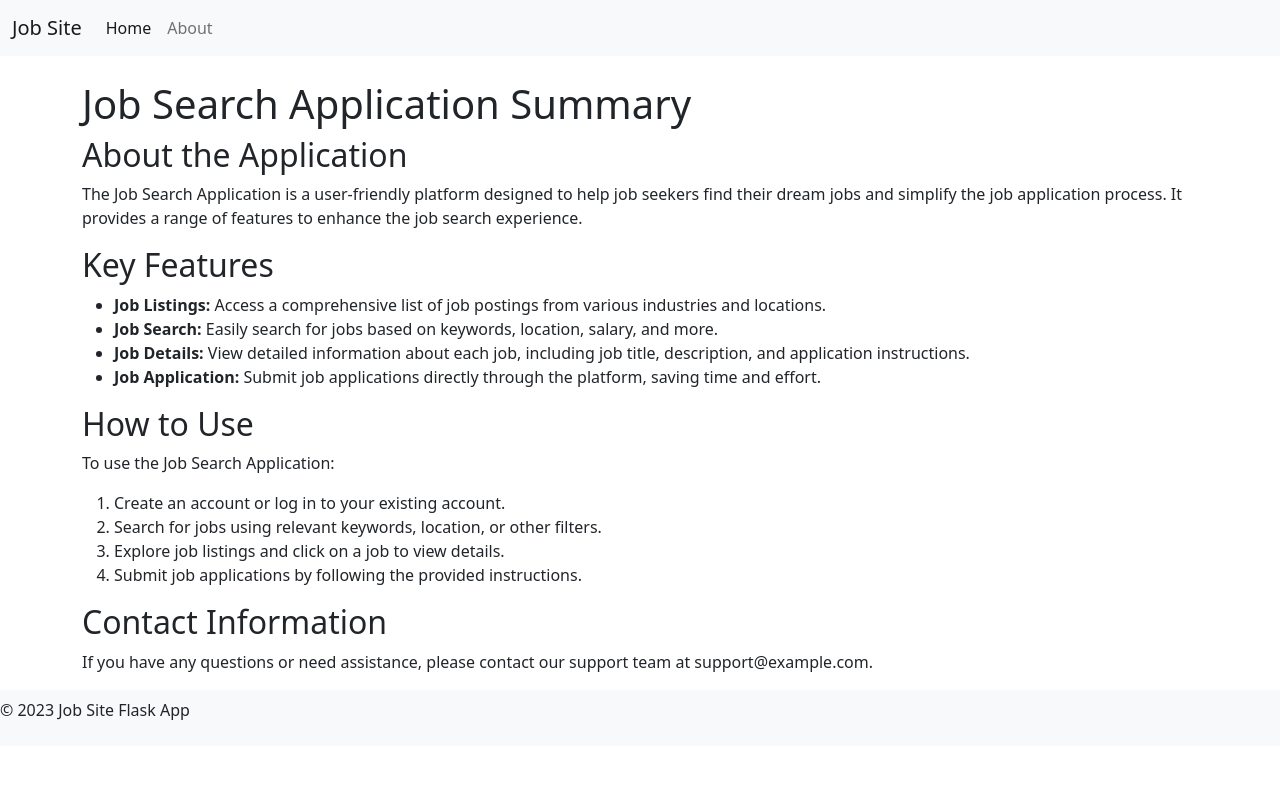
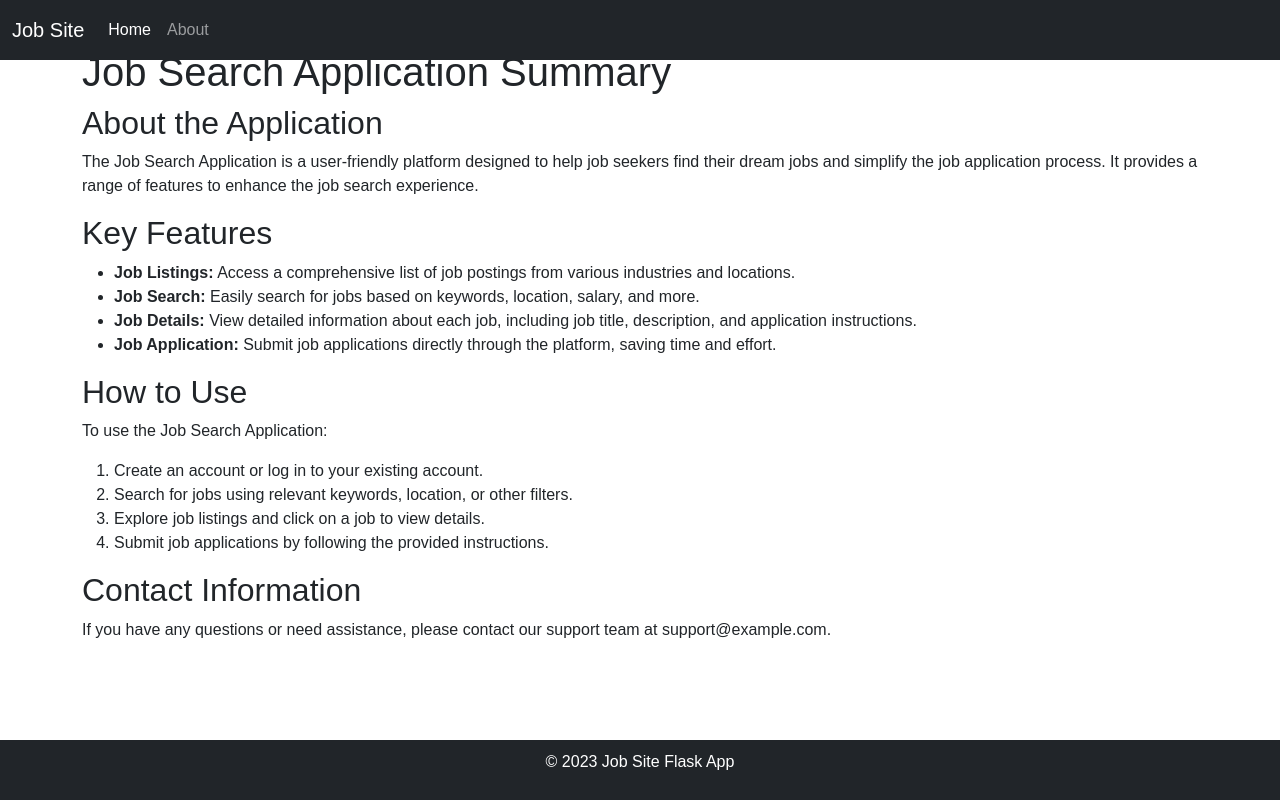
Before and after one commit to CSU-ITCapstone-Fall-23/TeleWork, a Flask app: page /about in a window 1280 px wide. Run offline with Flask 3, Linux system fonts and the light colour scheme; some libraries are stand-ins or nearby versions.

Commit message:
changed the footer and the header

```diff
--- a/templates/about.html
+++ b/templates/about.html
@@ -10,9 +10,7 @@
   <body>
     {% extends "template.html" %}
     {% block content %}
-    <header>
-      <h1>Job Search Application Summary</h1>
-  </header>
+      <h1  class="mt-5">Job Search Application Summary</h1>
   <section>
       <h2>About the Application</h2>
       <p>
--- /dev/null
+++ b/templates/static/css/app.css
@@ -0,0 +1,48 @@
+body {
+    margin: 0;
+    padding: 0;
+    font-family: Arial, sans-serif;
+}
+
+.navbar {
+    background-color: #333;
+    color: #fff;
+    position: fixed;
+    top: 0;
+    left: 0;
+    right: 0;
+    padding: 10px 0;
+}
+
+.navbar ul {
+    list-style-type: none;
+    margin: 0;
+    padding: 0;
+    text-align: center;
+}
+
+.navbar li {
+    display: inline;
+    margin-right: 20px;
+}
+
+.navbar a {
+    text-decoration: none;
+    color: #fff;
+}
+
+.content {
+    margin-top: 60px; /* Adjust as needed */
+    padding: 20px;
+}
+
+.footer {
+    background-color: #333;
+    color: #fff;
+    position: fixed;
+    bottom: 0;
+    left: 0;
+    right: 0;
+    padding: 10px 0;
+    text-align: center;
+}
--- a/templates/template.html
+++ b/templates/template.html
@@ -9,7 +9,7 @@
     <title>Job Application Site</title>
   </head>
   <body>
-    <nav class="navbar navbar-expand-lg navbar-light bg-light">
+        <nav class="navbar navbar-expand-lg navbar-dark bg-dark fixed-top">
         <div class="container-fluid">
             <a class="navbar-brand" href="#">Job Site</a>
             <button class="navbar-toggler" type="button" data-bs-toggle="collapse" data-bs-target="#navbarNavAltMarkup" aria-controls="navbarNavAltMarkup" aria-expanded="false" aria-label="Toggle navigation">
@@ -23,7 +23,7 @@
             </div>
         </div>
         </nav>
-    <div class="container mt-4">
+    <div class="container mt-5">
       {% with messages = get_flashed_messages() %}
       {% if messages %}
       <div class="alert alert-{{ messages[0][1] }}">
@@ -34,9 +34,9 @@
         {% endwith %}
       {% block content %}
       {% endblock %}
-    </div class="container-fluid">
-    <div class="navbar navbar-expand-lg navbar-light bg-light">
-      <footer class="footer">
+    </div>
+    <div class="footer bg-dark fixed-bottom">
+      <footer class="container text-center text-white">
         <p>&copy; 2023 Job Site Flask App</p>
       </footer>
   </div>
```
Also changed, not shown: app.py (+0 -27 lines). Lines whose indentation alone changed are shown as unchanged.
